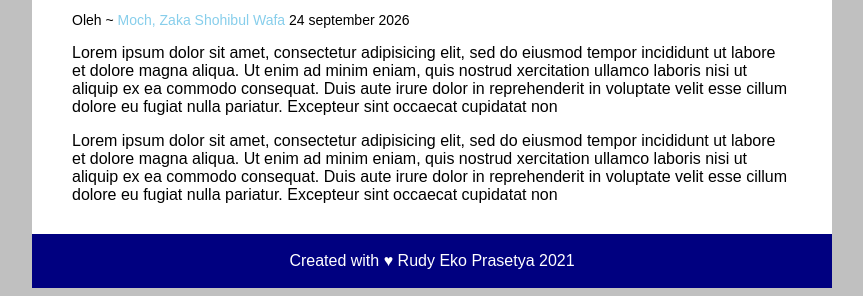
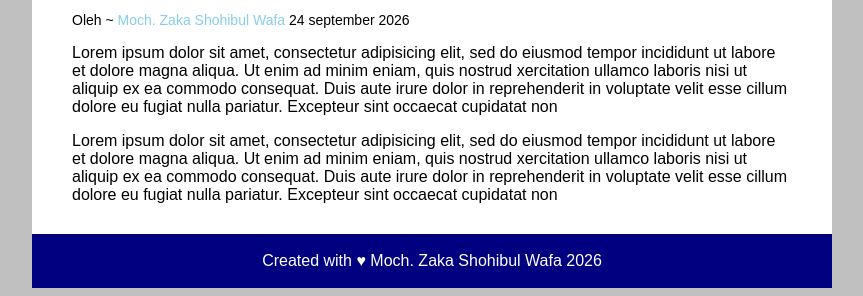
Before and after one commit to ixelwafa-boop/Tugas-web-2C, a plain HTML site: page web-css/index.html in a window 1280 px wide. Shown: the part 559-855 px from the top of the page, without its empty margins (208-1071 px from the left). Drawn offline with Linux system fonts and the light colour scheme.

Commit message:
fix: correct author name formatting and adjust indentation in index.html

```diff
--- a/web-css/index.html
+++ b/web-css/index.html
@@ -26,7 +26,7 @@
         <!-- isi -->
     <div class="isi">
     <h2>Judul Artikel</h2>
-    <p class="penulis">Oleh ~ <a href="#">Moch, Zaka Shohibul Wafa</a> 24 september 2026</p>
+    <p class="penulis">Oleh ~ <a href="#">Moch. Zaka Shohibul Wafa</a> 24 september 2026</p>
 
     <p>Lorem ipsum dolor sit amet, consectetur adipisicing elit, sed do eiusmod tempor incididunt ut labore et dolore magna aliqua. Ut enim ad minim eniam, quis nostrud
     xercitation ullamco laboris nisi ut aliquip ex ea commodo consequat. Duis aute irure dolor in reprehenderit in voluptate velit esse cillum dolore eu fugiat nulla pariatur. Excepteur sint occaecat cupidatat non</p>
@@ -39,7 +39,7 @@
          </div>
           <!-- footer -->
     <div class="footer">
-    <p class="copyright">Created with &hearts; Rudy Eko Prasetya 2021</p>
+        <p class="copyright">Created with &hearts; Moch. Zaka Shohibul Wafa 2026</p>
     </div>
         <!-- footer -->
 
```
Lines whose indentation alone changed are shown as unchanged.
